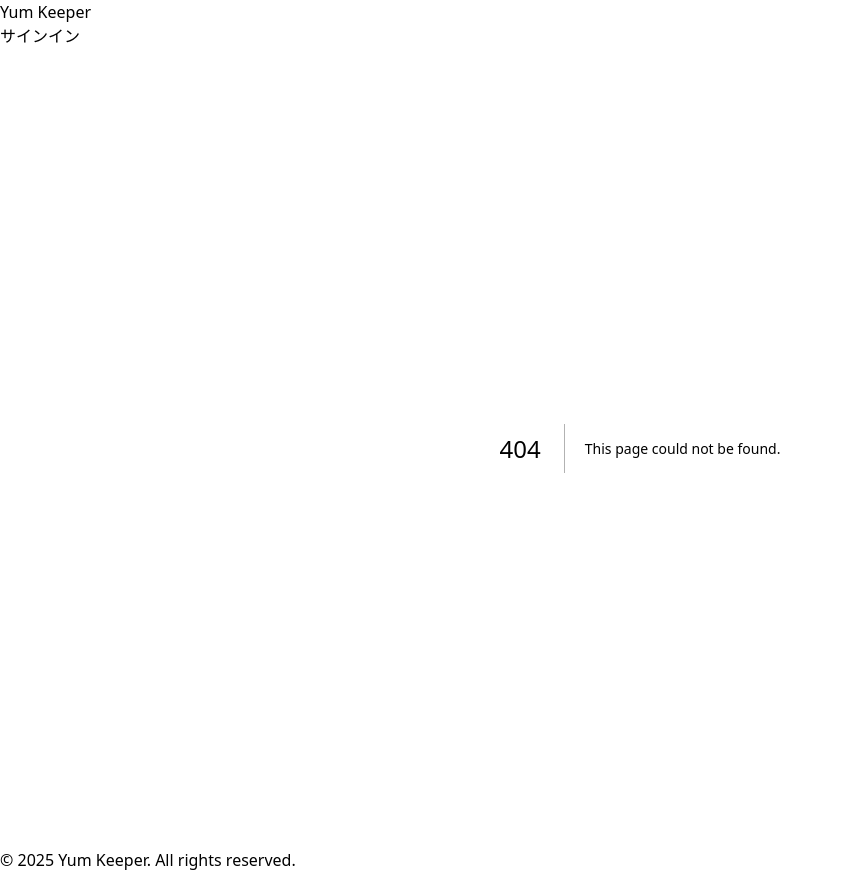
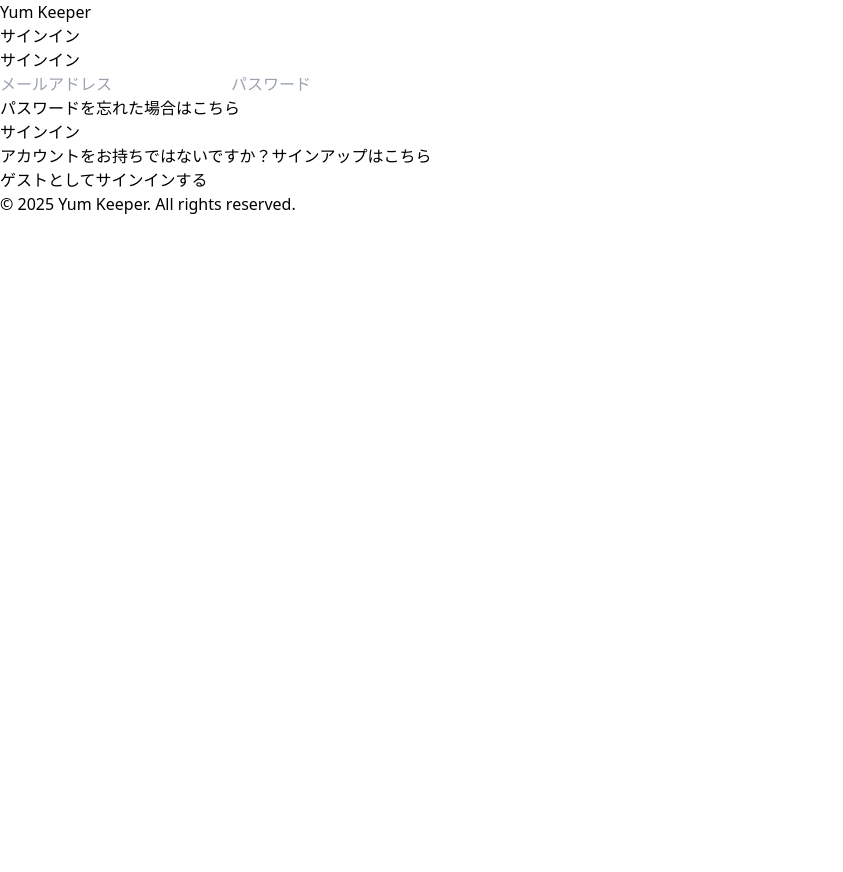
Before and after one commit to y4tk8/yumkeeper_frontend, a Next.js app: page /signin in a window 1280 px wide. Before the commit this address had no page. Shown: the whole page, without its empty margins (0-843 px from the left). After the commit the page ends 800 px from the top, so only its background shows below. Built offline with nearby package versions, Linux system fonts and the light colour scheme.

Commit message:
feat: サインインページの雛形を作成 #13

```diff
--- /dev/null
+++ b/src/app/(auth)/signin/page.tsx
@@ -0,0 +1,42 @@
+import Link from "next/link";
+import InputField from "@/components/ui/InputField";
+import Button from "@/components/ui/Button";
+
+export default function SingUpPage() {
+  return (
+    <div className="space-y-6">
+      <h2 className="text-xl font-semibold">サインイン</h2>
+
+      <form className="space-y-4">
+        <InputField type="email" placeholder="メールアドレス" />
+        <InputField type="password" placeholder="パスワード" />
+
+        <p className="text-sm text-gray-600">
+          <Link href="/forgot-password" className="text-blue-600 hover:underline">
+            パスワードを忘れた場合はこちら
+          </Link>
+        </p>
+
+        <Button type="submit" fullWidth>
+          サインイン
+        </Button>
+      </form>
+
+      <div className="flex justify-between text-sm">
+        <span>アカウントをお持ちではないですか？</span>
+        <Link href="/signup" className="text-blue-600 hover:underline">
+          サインアップはこちら
+        </Link>
+      </div>
+
+      {/* 区切り線 */}
+      <div className="relative y-6">
+        <div className="absolute inset-x-4 top-1/2 h-px bg-gray-300"></div>
+      </div>
+
+      <Button variant="outline" fullWidth>
+        ゲストとしてサインインする
+      </Button>
+    </div>
+  );
+}
```
